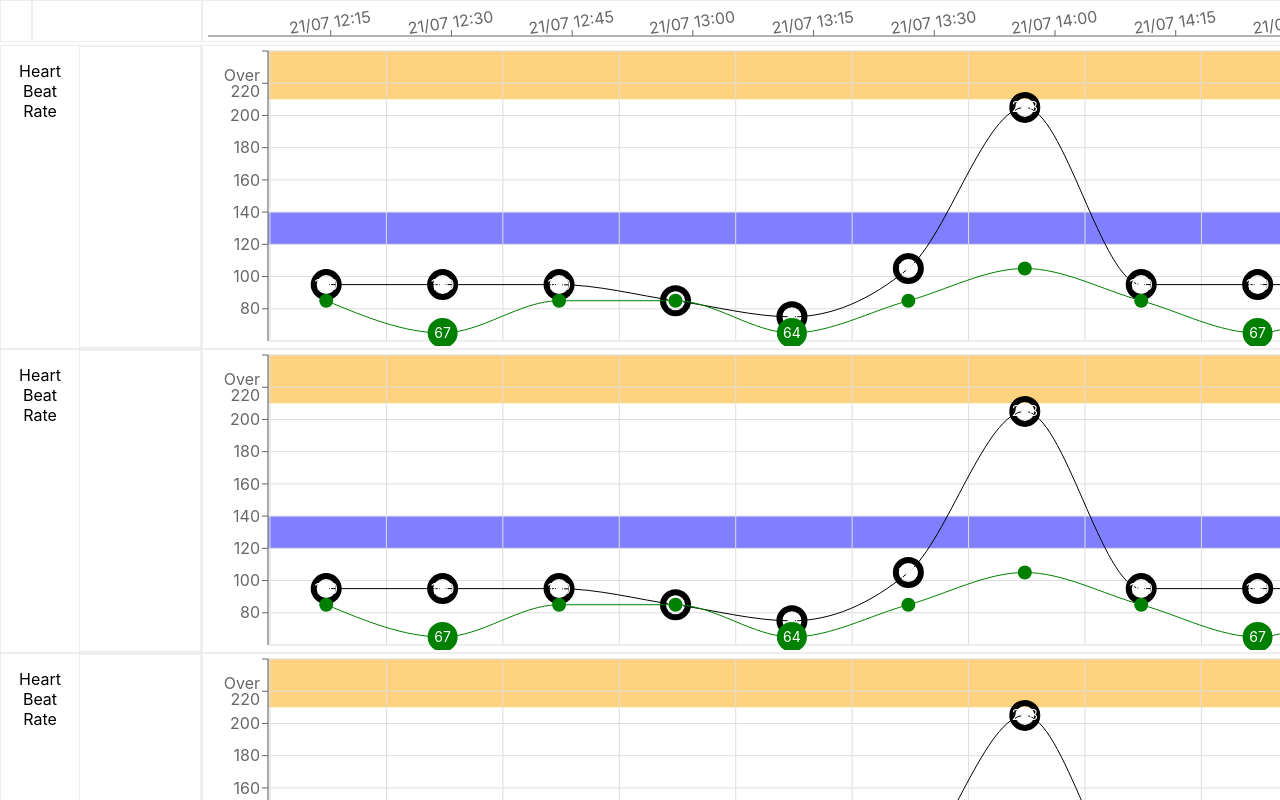
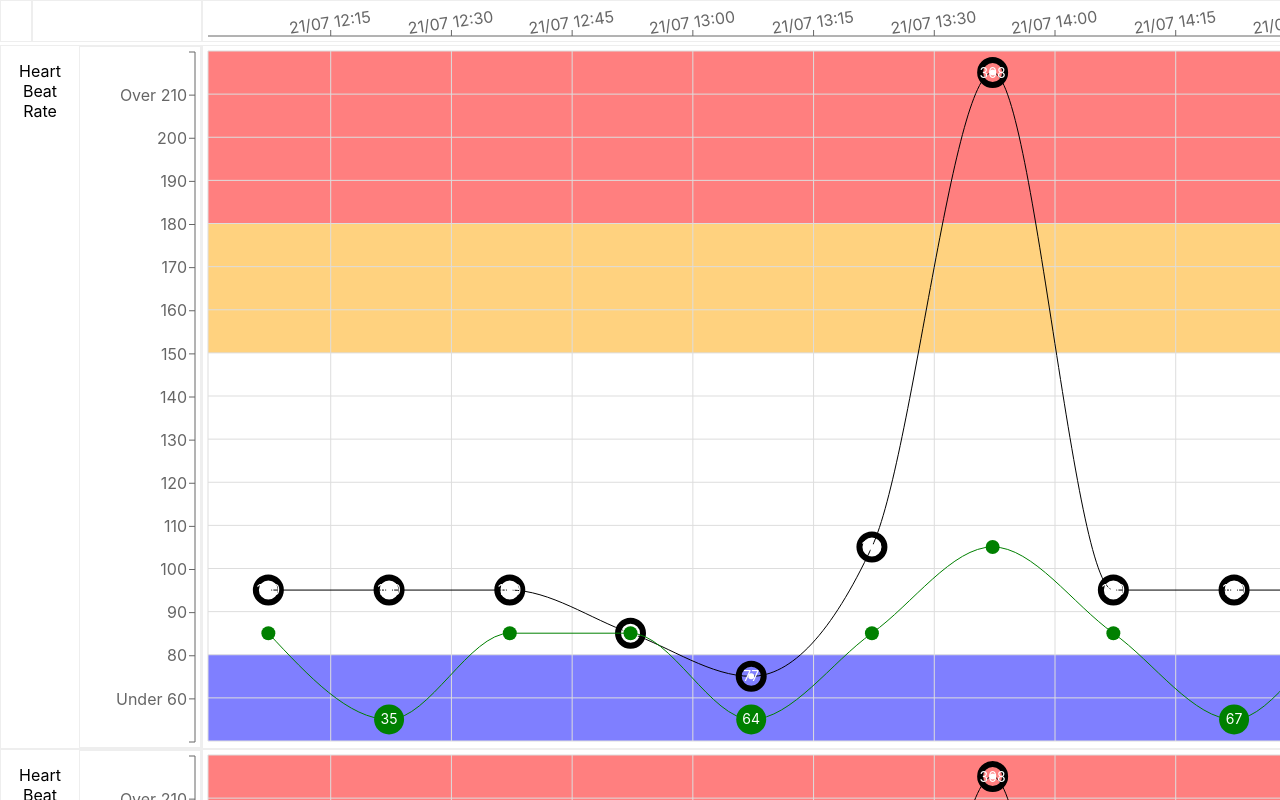
Before and after one commit to seeliang/react-solutions, a React (Create React App) app in the folder solutions/recharts/: page / in a window 1280 px wide. Shown: the top 800 px of the page. Built offline with nearby package versions, Linux system fonts and the light colour scheme.

Commit message:
feat: correct range display with extreme value

```diff
--- a/solutions/recharts/src/App.js
+++ b/solutions/recharts/src/App.js
@@ -2,6 +2,8 @@ import logo from './logo.svg';
 import './App.css';
 import { PureComponent } from 'react';
 import { LineChart, Line, XAxis, YAxis, CartesianGrid,ReferenceArea, Tooltip } from 'recharts';
+
+
 const data = [
   {
     name: "21/07 12:00",
@@ -11,7 +13,7 @@ const data = [
   {
     name: "21/07 12:15",
     max: 100,
-    min: 67
+    min: 35
   },
   {
     name: "21/07 12:30",
@@ -35,7 +37,7 @@ const data = [
   },
   {
     name: "21/07 13:30",
-    max: 208,
+    max: 308,
     min: 110
   },
   {
@@ -75,6 +77,8 @@ const data = [
   }
 ];
 
+const displayReset = (value) => value - YDomain[0];
+
 function round5 (x) {
   return Math.ceil(x/10)*10 - 5
 }
@@ -82,8 +86,8 @@ function round5 (x) {
 function addDisplayToData (data) {
   return data.map(i => ({...i,
     display: {
-    max: i.max > YDomain[1] ? 225 : round5(i.max - YDomain[0]),
-    min: i.min < YDomain[0] ? 65 : round5(i.min - YDomain[0])
+    max: i.max > YDomain[1] ? displayReset(YDomain[1] - 5) : round5(displayReset(i.max)),
+    min: i.min < YDomain[0] ? displayReset(YDomain[0] + 5) : round5(displayReset(i.min))
     }
   }) )
 }
@@ -142,23 +146,23 @@ const ModifyTooltip = (props) => {
 
   function formatYAxis(value) {
 
-    const start = 0;
-    const end = YDomain[1] - YDomain[0]
+    const start = 10;
+    const end = displayReset(YDomain[1] - 10);
 
-    if(value === end ) return "Over " + YDomain[1]
+    if(value === end ) return "Over " + (YDomain[1] - 10)
     if (value < end && value > start) return value + YDomain[0]
     if(value === start) return "Under " + YDomain[0]
     return ""
   }
 
-const tickCount = (Math.ceil((safeRange[1] - safeRange[0])/10) ).toString(10);
+const tickCount = (Math.ceil(displayReset(YDomain[1])/10) + 2).toString(10);
 
 console.log(tickCount);
 
 const ConditionLabel = (props) => {
   const {value, x, y} = props;
 
-  if (value < safeRange[1] - YDomain[0] && value > safeRange[0]- YDomain[0]) {
+  if (value < displayReset(safeRange[1])&& value > displayReset(safeRange[0])) {
     return <circle r="7" fill="green" cx={x} cy={y}/>;
   };
   return (<>
@@ -169,7 +173,12 @@ const ConditionLabel = (props) => {
 
 const YAxisSharedProps = {
   tickCount,
-  // domain: YDomain,
+  domain:[0,displayReset(YDomain[1])]
+}
+
+const LineChartProps = {
+  height: 700,
+  data: addDisplayToData(data)
 }
 
 const Sample = () => (
@@ -177,20 +186,20 @@ const Sample = () => (
   <span className="sticky cell table">
     <span className=" title">Heart Beat Rate</span>
     <span className="cell" >
-      <LineChart width={120} height={300} data={addDisplayToData(data)}>
+      <LineChart width={120} {...LineChartProps}>
         <YAxis {...YAxisSharedProps} width={110} tickFormatter={formatYAxis} />
       </LineChart>
     </span>
   </span>
   <span className="cell">
-    <LineChart width={1700} height={300} data={addDisplayToData(data)}>
-      <ReferenceArea  y1={150} y2={safeRange[1]} fill="orange" strokeOpacity={0.5} />
-      <ReferenceArea  y1={safeRange[1]} y2={YDomain[1]} fill="red" strokeOpacity={0.5} />
-      <ReferenceArea  y1={YDomain[0]} y2={safeRange[0]} fill="blue" strokeOpacity={0.5} />
+    <LineChart width={1700} {...LineChartProps}>
+      <ReferenceArea  y1={displayReset(150)} y2={displayReset(safeRange[1])} fill="orange" strokeOpacity={0.5} />
+      <ReferenceArea  y1={displayReset(safeRange[1])} y2={displayReset(YDomain[1])} fill="red" strokeOpacity={0.5} />
+      <ReferenceArea  y1={0} y2={displayReset(safeRange[0])} fill="blue" strokeOpacity={0.5} />
       <XAxis dataKey={"name"} hide={true} orientation='top' scale="band" angle="-8"/>
       <CartesianGrid stroke="#ddd"/>
       <Tooltip content={ModifyTooltip}/>
-      <YAxis {...YAxisSharedProps} tickFormatter={formatYAxis}/>
+      <YAxis {...YAxisSharedProps} tickFormatter={formatYAxis} hide={true}/>
       <Line type="monotone" dataKey="display.max" stroke='black' dot={{ stroke: 'black', strokeWidth: 25 }}  label={<CustomizedLabel data={data} />}  />
       <Line type="monotone" dataKey="display.min" stroke='green' label={<ConditionLabel data={data} />} />
   </LineChart>
```
